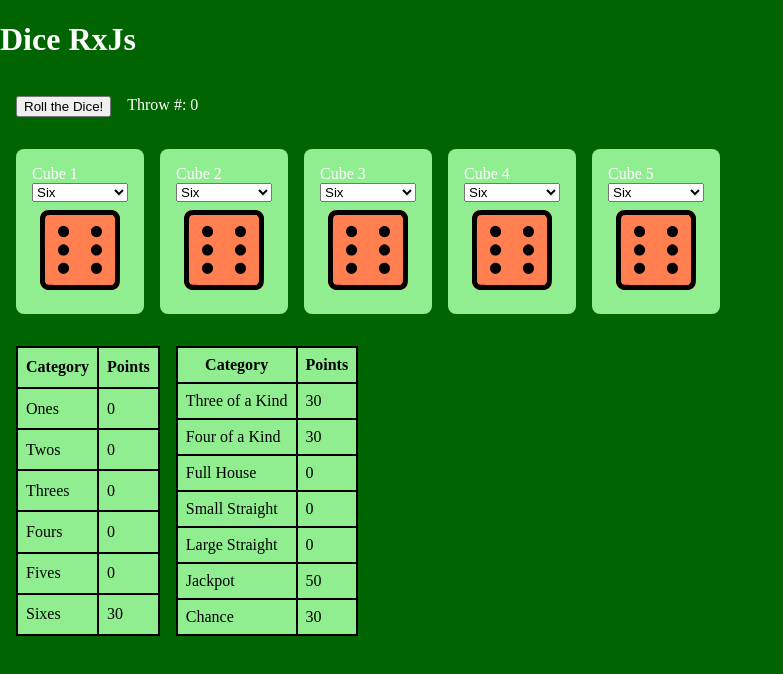
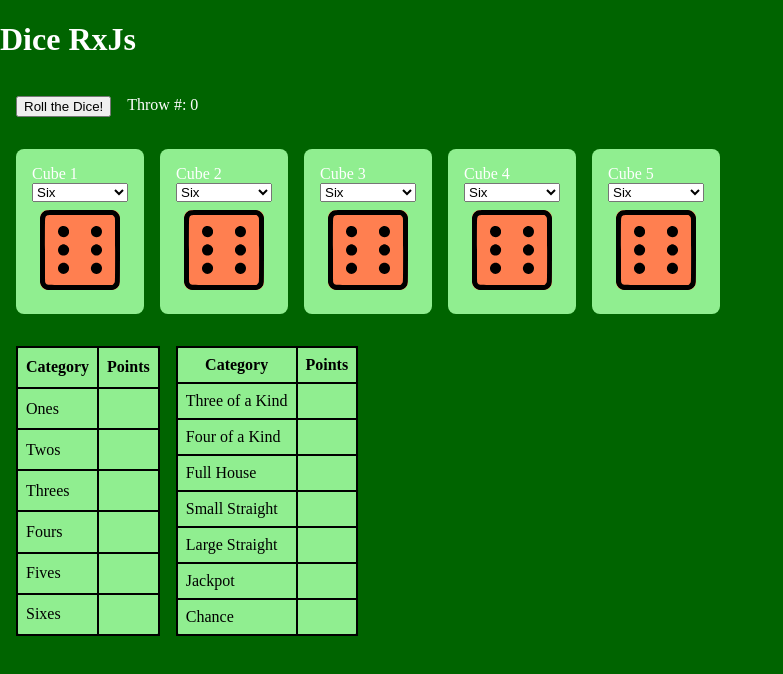
Before and after one commit to devonfw-ng-adv-training/dice-signals, an Angular app: page / in a window 1280 px wide. Shown: the top 674 px of the page, without its empty margins (0-783 px from the left). Built offline with nearby package versions, Linux system fonts and the light colour scheme.

Commit message:
Implement exercise 02 rxjs

```diff
--- a/src/components/casino/casino.component.html
+++ b/src/components/casino/casino.component.html
@@ -38,27 +38,27 @@
     </tr>
     <tr>
       <td>Ones</td>
-      <td>{{ ones$ | async }}</td>
+      <td></td>
     </tr>
     <tr>
       <td>Twos</td>
-      <td>{{ twos$ | async }}</td>
+      <td></td>
     </tr>
     <tr>
       <td>Threes</td>
-      <td>{{ threes$ | async }}</td>
+      <td></td>
     </tr>
     <tr>
       <td>Fours</td>
-      <td>{{ fours$ | async }}</td>
+      <td></td>
     </tr>
     <tr>
       <td>Fives</td>
-      <td>{{ fives$ | async }}</td>
+      <td></td>
     </tr>
     <tr>
       <td>Sixes</td>
-      <td>{{ sixes$ | async }}</td>
+      <td></td>
     </tr>
   </table>
 
@@ -69,31 +69,31 @@
     </tr>
     <tr>
       <td>Three of a Kind</td>
-      <td>{{ threeOfAKind$ | async }}</td>
+      <td></td>
     </tr>
     <tr>
       <td>Four of a Kind</td>
-      <td>{{ fourOfAKind$ | async }}</td>
+      <td></td>
     </tr>
     <tr>
       <td>Full House</td>
-      <td>{{ fullHouse$ | async }}</td>
+      <td></td>
     </tr>
     <tr>
       <td>Small Straight</td>
-      <td>{{ smallStraight$ | async }}</td>
+      <td></td>
     </tr>
     <tr>
       <td>Large Straight</td>
-      <td>{{ largeStraight$ | async }}</td>
+      <td></td>
     </tr>
     <tr>
       <td>Jackpot</td>
-      <td>{{ jackpot$ | async }}</td>
+      <td></td>
     </tr>
     <tr>
       <td>Chance</td>
-      <td>{{ chance$ | async }}</td>
+      <td></td>
     </tr>
   </table>
 </div>
--- a/src/components/casino/casino.component.ts
+++ b/src/components/casino/casino.component.ts
@@ -1,18 +1,8 @@
 import { ChangeDetectionStrategy, Component, OnInit } from '@angular/core';
 
-import { BehaviorSubject, combineLatest, map, Observable, of } from 'rxjs';
+import { BehaviorSubject } from 'rxjs';
 import { AsyncPipe } from '@angular/common';
 import { CubeComponent } from '../cube/cube.component';
-import {
-  computeChance,
-  computeFourOfAKind,
-  computeFullHouse,
-  computeJackpot,
-  computeLargeStraight,
-  computePointsOfOneKind,
-  computeSmallStraight,
-  computeThreeOfAKind,
-} from '../../utils/dice.util';
 
 export type CubeResult = {
   cubeNumber: number | undefined;
@@ -35,64 +25,12 @@ export class CasinoComponent implements OnInit {
   dice4$ = new BehaviorSubject<number>(6);
   dice5$ = new BehaviorSubject<number>(6);
 
-  ones$: Observable<number> | undefined;
-  twos$: Observable<number> | undefined;
-  threes$: Observable<number> | undefined;
-  fours$: Observable<number> | undefined;
-  fives$: Observable<number> | undefined;
-  sixes$: Observable<number> | undefined;
-  threeOfAKind$: Observable<number> | undefined;
-  fourOfAKind$: Observable<number> | undefined;
-  fullHouse$: Observable<number> | undefined;
-  smallStraight$: Observable<number> | undefined;
-  largeStraight$: Observable<number> | undefined;
-  jackpot$: Observable<number> | undefined;
-  chance$: Observable<number> | undefined;
+  // Todo Define observables here to handle categories "ones", "twos",...
 
   ngOnInit() {
-    const alldDice$ = combineLatest([
-      of(0),
-      this.dice1$,
-      this.dice2$,
-      this.dice3$,
-      this.dice4$,
-      this.dice5$,
-    ]);
-
-    this.ones$ = alldDice$.pipe(
-      map((points) => computePointsOfOneKind(points, 1)),
-    );
-    this.twos$ = alldDice$.pipe(
-      map((points) => computePointsOfOneKind(points, 2)),
-    );
-    this.threes$ = alldDice$.pipe(
-      map((points) => computePointsOfOneKind(points, 3)),
-    );
-    this.fours$ = alldDice$.pipe(
-      map((points) => computePointsOfOneKind(points, 4)),
-    );
-    this.fives$ = alldDice$.pipe(
-      map((points) => computePointsOfOneKind(points, 5)),
-    );
-    this.sixes$ = alldDice$.pipe(
-      map((points) => computePointsOfOneKind(points, 6)),
-    );
-
-    this.threeOfAKind$ = alldDice$.pipe(
-      map((points) => computeThreeOfAKind(points)),
-    );
-    this.fourOfAKind$ = alldDice$.pipe(
-      map((points) => computeFourOfAKind(points)),
-    );
-    this.fullHouse$ = alldDice$.pipe(map((points) => computeFullHouse(points)));
-    this.smallStraight$ = alldDice$.pipe(
-      map((points) => computeSmallStraight(points)),
-    );
-    this.largeStraight$ = alldDice$.pipe(
-      map((points) => computeLargeStraight(points)),
-    );
-    this.jackpot$ = alldDice$.pipe(map((points) => computeJackpot(points)));
-    this.chance$ = alldDice$.pipe(map((points) => computeChance(points)));
+    // Todo Set the calculations for the above defined observables here
+    // You can use the dice.util.ts utility to calculate the actual results for the categories
+    // or try to write your own computation.
   }
 
   onCubeChange(result: CubeResult | null) {
```
